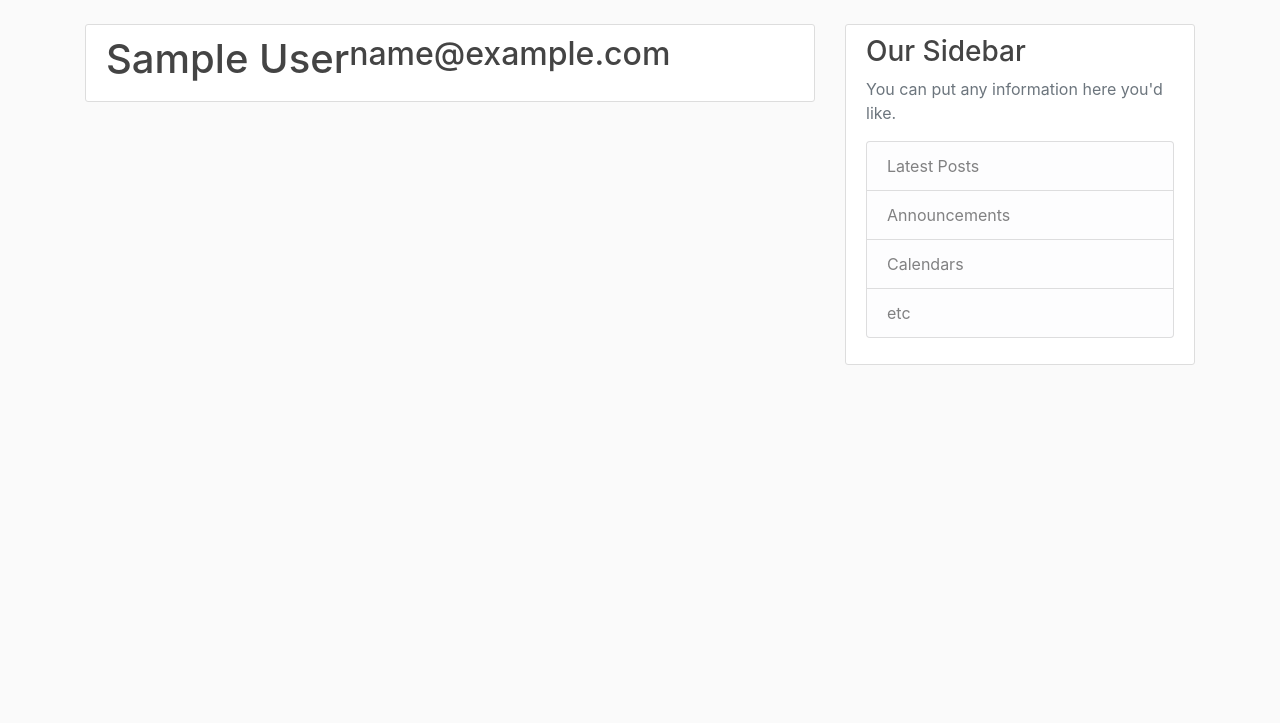
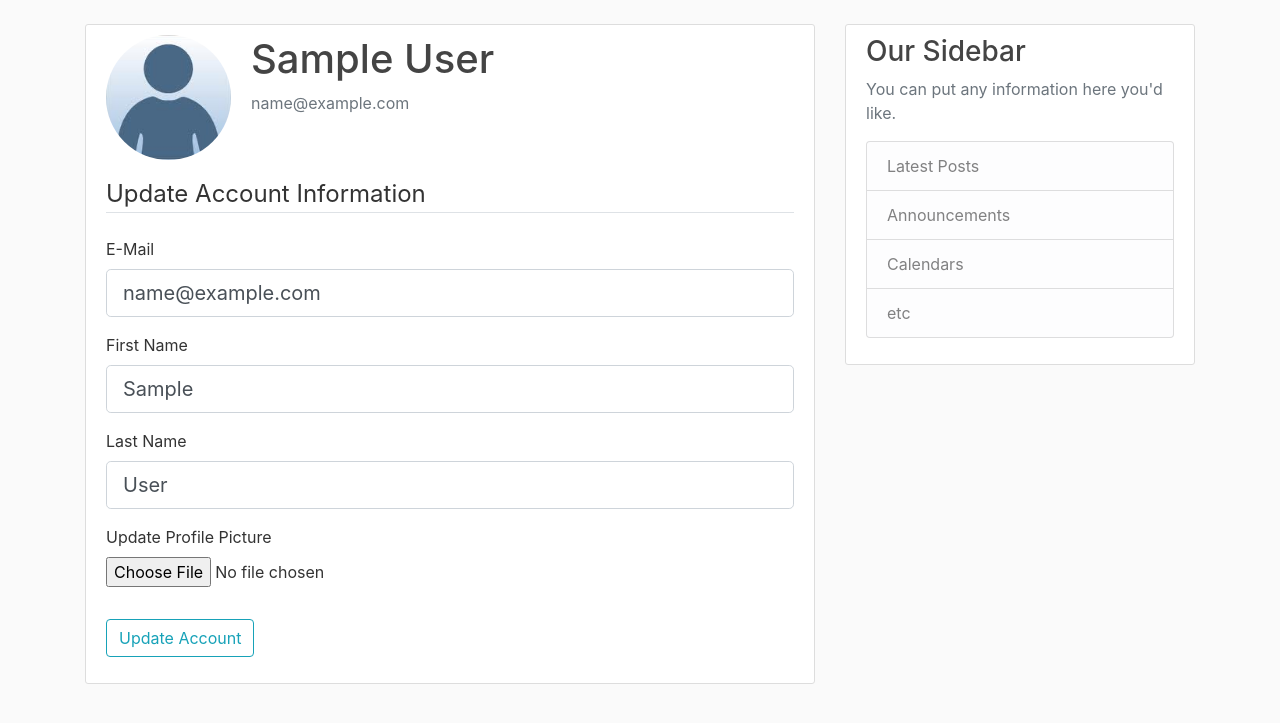
Before and after one commit to RichWolff/fantasy_football, a Flask app: page /account in a window 1280 px wide. Shown: the part 56-779 px from the top of the page. Run offline with Flask 2, Linux system fonts and the light colour scheme; the visitor is signed in with stand-in values (Sample User, id 1); data comes from the database, SQL or seed files in the repository; some libraries are stand-ins or nearby versions.

Commit message:
Added ability to update profile page

```diff
--- a/ffanalytics/forms.py
+++ b/ffanalytics/forms.py
@@ -1,7 +1,9 @@
 from flask_wtf import FlaskForm
+from flask_wtf.file import FileField, FileAllowed
 from wtforms import StringField, PasswordField, SubmitField, BooleanField
 from wtforms.validators import DataRequired, Length, Email, EqualTo, ValidationError
 from ffanalytics.models import users
+from flask_login import current_user
 
 class RegistrationForm(FlaskForm):
     email = StringField('E-Mail', validators = [DataRequired(),Email()])
@@ -21,3 +23,16 @@ class LoginForm(FlaskForm):
     password = PasswordField('Password', validators=[DataRequired()])
     remember = BooleanField('Remember Me')
     submit = SubmitField('Login')
+
+class UpdateAccountForm(FlaskForm):
+    email = StringField('E-Mail', validators = [DataRequired(),Email()])
+    first_name = StringField('First Name', validators = [DataRequired(),Length(min=2,max=20)])
+    last_name = StringField('Last Name', validators = [DataRequired(),Length(min=2,max=20)])
+    profile_picture = FileField('Update Profile Picture', validators = [FileAllowed(['jpg','png','gif'])])
+    submit = SubmitField('Update Account')
+
+    def validate_email(self,email):
+        if not email.data == current_user.email:
+            user = users.query.filter_by(email=email.data).first()
+            if user:
+                raise ValidationError('Email already exists. Please login with your existing account.')
--- a/ffanalytics/routes.py
+++ b/ffanalytics/routes.py
@@ -1,8 +1,10 @@
 from flask import render_template, url_for, flash, redirect, request
 from ffanalytics import app, db, bcrypt
-from ffanalytics.forms import RegistrationForm, LoginForm
+from ffanalytics.forms import RegistrationForm, LoginForm, UpdateAccountForm
 from flask_login import login_user, current_user, logout_user, login_required
-
+import secrets
+import os
+from PIL import Image
 #from datetime import dt
 # A very simple Flask Hello World app for you to get started with...
 ## IMPORT DB MODEL
@@ -12,7 +14,6 @@ from ffanalytics.models import users,user_notes,user_note_changes
 # Pages
 @app.route('/')
 def home():
-
     return render_template('home.html')
 
 
@@ -39,6 +40,7 @@ def register():
         return redirect(url_for('login'))
     return render_template('register.html',title='Register',form=form)
 
+
 @app.route('/login', methods=['GET', 'POST'])
 def login():
     if current_user.is_authenticated:
@@ -57,12 +59,48 @@ def login():
 
     return render_template('login.html',title='Login',form=form)
 
+
 @app.route('/logout')
 def logout():
     logout_user()
     return redirect(url_for('home'))
 
-@app.route('/account')
+
+def save_picture(form_picture):
+    #Rename file name using random filename
+    random_hex = secrets.token_hex(8)
+    _, f_ext = os.path.splitext(form_picture.filename)
+    picture_fn = str(random_hex)+ str(f_ext)
+    picture_path = os.path.join(app.root_path, 'static/profile_pics', picture_fn)
+
+    output_size = (125,125)
+    img = Image.open(form_picture)
+    img.thumbnail(output_size)
+    img.save(picture_path)
+
+    return picture_fn
+
+@app.route('/account', methods=['GET', 'POST'])
 @login_required
 def account():
-    return render_template('account.html',title='Account')
+    form = UpdateAccountForm()
+    if form.validate_on_submit():
+        if form.profile_picture.data:
+            picture_file = save_picture(form.profile_picture.data)
+            current_user.image_file = picture_file
+        if not form.first_name.data == current_user.first_name:
+            current_user.first_name = form.first_name.data
+        if not form.last_name.data == current_user.last_name:
+            current_user.last_name = form.last_name.data
+        if not form.email.data == current_user.email:
+            current_user.email = form.email.data
+        db.session.commit()
+        flash('Your account has been updated.', 'success')
+        return redirect(url_for('account'))
+
+    elif request.method == 'GET':
+        form.email.data = current_user.email
+        form.first_name.data = current_user.first_name
+        form.last_name.data = current_user.last_name
+    image_file = url_for('static', filename='profile_pics/' + current_user.image_file)
+    return render_template('account.html', title='Account', image_file=image_file, form=form)
--- a/ffanalytics/templates/account.html
+++ b/ffanalytics/templates/account.html
@@ -1,11 +1,76 @@
 {% extends "layout.html" %}
 {% block content %}
-    <div class="content-section">
-      <div class="media">
-          <div><h1 class="account-heading">{{ current_user.first_name }} {{ current_user.last_name }}</h1></div>
-          <div><h2>{{ current_user.email }}</h2></div>
+<div class="content-section">
+  <div class="media">
+    <img class="rounded-circle account-img" src="{{ image_file }}">
+    <div class="media-body">
+      <h2 class="account-heading">{{ current_user.first_name }} {{ current_user.last_name }}</h2>
+      <p class="text-secondary">{{ current_user.email }}</p>
+    </div>
+  </div>
 
-      </div>
-      <!-- FORM HERE -->
-    </div>
+    <form method="POST", action="", enctype="multipart/form-data">
+        {{ form.hidden_tag() }}
+        <fieldset class="form-group">
+            <legend class="border-bottom mb-4">Update Account Information</legend>
+
+            <div class="form-group">
+                {{ form.email.label(class="form-control-label") }}
+                {% if form.email.errors %}
+                    {{ form.email(class="form-control form-control-lg is-invalid") }}
+                    <div class="invalid-feedback">
+                        {% for error in form.email.errors %}
+                            <span>{{ error }}</span>
+                        {% endfor %}
+                    </div>
+                {% else %}
+                    {{ form.email(class="form-control form-control-lg") }}
+                {% endif %}
+            </div>
+
+            <div class="form-group">
+                {{ form.first_name.label(class="form-control-label") }}
+                {% if form.first_name.errors %}
+                    {{ form.first_name(class="form-control form-control-lg is-invalid") }}
+                    <div class="invalid-feedback">
+                        {% for error in form.first_name.errors %}
+                            <span>{{ error }}</span>
+                        {% endfor %}
+                    </div>
+                {% else %}
+                    {{ form.first_name(class="form-control form-control-lg") }}
+                {% endif %}
+            </div>
+
+            <div class="form-group">
+                {{ form.last_name.label(class="form-control-label") }}
+                {% if form.last_name.errors %}
+                    {{ form.last_name(class="form-control form-control-lg is-invalid") }}
+                    <div class="invalid-feedback">
+                        {% for error in form.last_name.errors %}
+                            <span>{{ error }}</span>
+                        {% endfor %}
+                    </div>
+                {% else %}
+                    {{ form.last_name(class="form-control form-control-lg") }}
+                {% endif %}
+            </div>
+
+             <div class="form-group">
+                {{ form.profile_picture.label() }}
+                {{ form.profile_picture(class="form-control-file") }}
+                {% if form.profile_picture.errors %}
+                    {% for error in form.profile_picture.errors %}
+                        <span class="text-danger">{{ error }}</span></br>
+                    {% endfor %}
+                {% endif %}
+            </div>
+
+        </fieldset>
+        <div class="form-group">
+            {{ form.submit(class="btn btn-outline-info") }}
+        </div>
+    </form>
+
+</div>
 {% endblock content %}
```
Also changed, not shown: ffanalytics/static/profile_pics/3e7ec97ee08f32b4.jpg (added), ffanalytics/static/profile_pics/64ca7662997238dd.jpg (added), ffanalytics/static/profile_pics/default.jpg (added).
